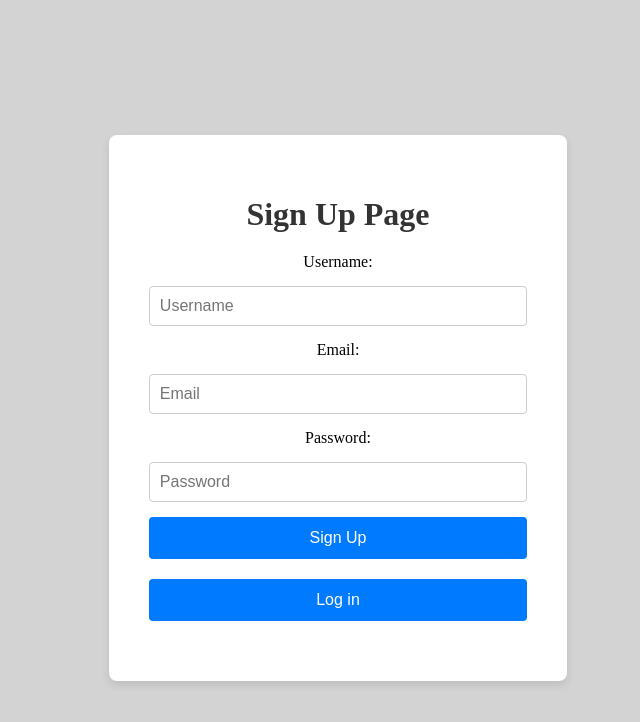
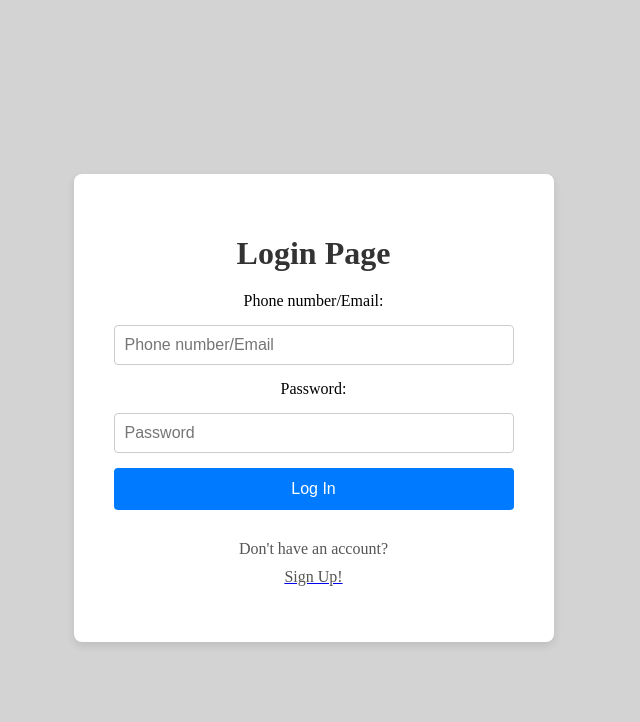
Before and after one commit to hayilha/React-practice, a React (Create React App) app: page /login in a window 1280 px wide. Shown: the top 722 px of the page, without its empty margins (342-982 px from the left). Built offline with nearby package versions, Linux system fonts and the light colour scheme.

Commit message:
Started my project!

```diff
--- a/package.json
+++ b/package.json
@@ -9,6 +9,8 @@
     "prop-types": "^15.8.1",
     "react": "^18.3.1",
     "react-dom": "^18.3.1",
+    "react-phone-number-input": "^3.4.9",
+    "react-router-dom": "^6.28.0",
     "react-scripts": "^3.0.1",
     "styled-components": "^6.1.13",
     "web-vitals": "^2.1.4"
--- a/src/App.js
+++ b/src/App.js
@@ -6,6 +6,8 @@ import React from 'react';
 //import StopWatch from './components/StopWatch';
 //import Login from './components/Sign';
 import Sign from './components/Sign';
+import Login from './components/Login';
+import { BrowserRouter as Router, Route, Routes } from 'react-router-dom'
 //import DigitalClock from './components/DigitalClock';
 //import Mod from './components/Mod';
 //import Ref from './components/Ref';
@@ -27,7 +29,13 @@ import Sign from './components/Sign';
 const App =() =>{
 
   return <div>
-<Sign/>
+<Router>
+  <Routes>
+    <Route path="/login" element={<Login/>}/>
+    <Route path="/" element={<Sign/>}></Route>
+  </Routes>
+</Router>
   </div>
 }
+
 export default App;
--- a/src/components/Login.jsx
+++ b/src/components/Login.jsx
@@ -1,39 +1,52 @@
 
 import React ,{useState}from "react";
 import './in.css'
+import { Link } from 'react-router-dom';
 function Login(){
-    const[username,setUsername]=useState("")
+    const[phone,setPhone]=useState("")
     const[password,setPassword]=useState("")
+    const[message,setMessage]=useState("")
 
-    const[errors,setErrors]=useState("")
+    //const[errors,setErrors]=useState("")
     const logInformation=(event)=>{
         event.preventDefault();
-        validate(username,password)
-        const stored=localStorage.getItem('username')
-        const store=localStorage.getItem('password')
-        if(username===stored && password===store){
-            setMessage("Login Successful")
-        }else{
-            setMessage("Invalid credentials.Kindly try again")
+        //validate(phone,password)
+        const stored=JSON.parse(localStorage.getItem('phone'))||[]
+        const storeed=JSON.parse(localStorage.getItem('email'))||[]
+        const store=JSON.parse(localStorage.getItem('password'))||[]
+        let userId=-1
+        let isPhone=false;
+        let isEmail=false;
+        const Phonereg=/^\d+$/
+        const Emailreg=/^[a-zA-Z0-9._%+-]+@[a-zA-Z0-9.-]+\.[a-zA-Z]{2,}$/
+        const normalizedPhone = phone.startsWith('+233') ? phone : '+233' + phone.slice(1);
+       if(Phonereg.test(phone)){
+        isPhone=true
+        userId=stored.indexOf(normalizedPhone)
+       }else if(Emailreg.test(phone)){
+            isEmail=true
+            userId=storeed.indexOf(phone)
         }
-        setUsername("");
-        setPassword("");
-    }
-const validate=(values)=>{
-
-}
 
 
-    return (
+        if(userId!==-1 && store[userId]===password)
+        {setMessage("Login was successful!!")
+        }else{setMessage("Incorrect credentials.Please try again!")}
+
+        setPhone("");
+        setPassword("");
+
+    }
+     return (
         <div className="loginContainer">
             <h1>Login Page</h1>
             <form onSubmit={logInformation}>
             <label>
-                Username:
+                Phone number/Email:
                 <input type="text"
-                value={username}
-                  placeholder="Username"
-                onChange={(e)=>setUsername(e.target.value)} required/>
+                value={phone}
+                  placeholder="Phone number/Email"
+                onChange={(e)=>setPhone(e.target.value)} required/>
             </label>
             <div>
             <label>
@@ -44,8 +57,10 @@ const validate=(values)=>{
                 onChange={(e)=>setPassword(e.target.value)} required/>
             </label>
             </div>
-            <button  type="submit">Sign Up</button>
+            <button  type="submit">Log In</button>
+            <p>Don't have an account? <Link to="/"><p>Sign Up!</p></Link></p>
             </form>
+            {message &&<p>{message}</p>}
         </div>
     )
 }
--- a/src/components/Sign.jsx
+++ b/src/components/Sign.jsx
@@ -1,69 +1,89 @@
-
-import React ,{useState}from "react";
-import './in.css'
-//import Login from "./Login";
-function Sign(){
-    const[username,setUsername]=useState("")
-    const[password,setPassword]=useState("")
-    const[email,setEmail]=useState("")
-    const[errors,setErrors]=useState({})
+import React, { useState } from "react";
+import './in.css';
+import { Link } from 'react-router-dom';
+import "react-phone-number-input/style.css"
+import PhoneInput from 'react-phone-number-input'
+function Sign() {
+  const [phone, setPhone] = useState("");
+  const [password, setPassword] = useState("");
+  const [email, setEmail] = useState("");
+  const [errors, setErrors] = useState({});
   const [message, setMessage] = useState('');
   const [isButtonDisabled, setIsButtonDisabled] = useState(false);
 
   const logInformation = (event) => {
     event.preventDefault();
 
-
-        const validateErrors = validate(username, email, password);
+    const validateErrors = validate(phone, email, password);
     setErrors(validateErrors);
 
+    if (Object.keys(validateErrors).length === 0) {
 
-        if (Object.keys(validateErrors).length === 0) {
-          localStorage.setItem('username', username);
-          localStorage.setItem('password', password);
-          localStorage.setItem('email', email);
+      const exiPho = JSON.parse(localStorage.getItem('phone')) || [];
+      const exiPas = JSON.parse(localStorage.getItem('password')) || [];
+      const exiEm = JSON.parse(localStorage.getItem('email')) || [];
 
 
-          setUsername("");
+      if (exiPho.includes(phone)) {
+        setMessage("Phone number already registered. Please try again.");
+        return;
+      } else if (exiPas.includes(password)) {
+        setMessage("Password already taken. Please try again.");
+        return;
+      } else if (exiEm.includes(email)) {
+        setMessage("Email has already been used. You might already have an account. Try logging in!");
+        return;
+      }
+
+
+      exiPho.push(phone);
+      exiPas.push(password);
+      exiEm.push(email);
+
+      localStorage.setItem('phone', JSON.stringify(exiPho));
+      localStorage.setItem('password', JSON.stringify(exiPas));
+      localStorage.setItem('email', JSON.stringify(exiEm));
+
+      setPhone("");
       setPassword("");
       setEmail("");
 
       setMessage("You have successfully signed up. Kindly log in now.");
-          setTimeout(()=>{
-            setMessage("")
-          },8000)
+      setTimeout(() => {
+        setMessage("");
+      }, 8000);
     } else {
-
       setIsButtonDisabled(true);
-
-
       setTimeout(() => {
         setErrors({});
         setIsButtonDisabled(false);
       }, 5000);
     }
   };
+   //Json.PARSE is (for getItem)used to convert a object,array back to its original way when retrieving it from the local storage because the local storage takes only strings so when you're setting (setItem)arrays or objects use JSON.stringify.
 
-    const validate = (username, email, password) => {
+  const validate = (phone, email, password) => {
     const error = {};
     const emailRegex = /^[a-zA-Z0-9._%+-]+@[a-zA-Z0-9.-]+\.[a-zA-Z]{2,}$/;
-        const passwordRegex = /^(?=.*[a-z])(?=.*[A-Z])(?=.*\d)(?=.*[@$!%*?&])[A-Za-z\d@$!%*?&]{8,}$/;
-       const usernameReg=/^[A-Za-z]+$/
+    const passwordRegex = /^(?=.*[a-z])(?=.*[A-Z])(?=.*\d)(?=.*[@$!%*?&])[A-Za-z\d@#^()$!%*?&]{8,}$/;
+    //const phoneReg = /^\d+$/
 
 
-        if (!username) {
-          error.username = "Username is required";
-        }else if(!usernameReg.test(username)){
-            error.username="Please make sure you enter only letters"
+
+    if (!phone) {
+      error.phone = "Phone number is required";
+    } else if (!phone.startsWith('+2')) {
+      error.phone = "Please make sure you enter a valid phone number";
     }
 
+    // Email validation
     if (!email) {
       error.email = "Email is required";
     } else if (!emailRegex.test(email)) {
       error.email = "Please enter a valid email address";
     }
 
-
+    // Password validation
     if (!password) {
       error.password = "Password is required";
     } else if (!passwordRegex.test(password)) {
@@ -72,42 +92,66 @@ function Sign(){
 
     return error;
   };
+
   return (
     <div className="loginContainer">
       <h1>Sign Up Page</h1>
       <form onSubmit={logInformation}>
         <label>
-                Username:
-                <input type="text"
-                value={username}
-                  placeholder="Username"
-                onChange={(e)=>setUsername(e.target.value)} required/>
+          Phone number:
+          <PhoneInput
+          international
+          defaultCountry="GH"
+            value={phone}
+            placeholder="Phone number"
+            onChange={setPhone}
+            required
+          />
         </label>
-            {errors.username &&<p className="errors">{errors.username}</p>}
+        {errors.phone && <p className="errors">{errors.phone}</p>}
+
         <div>
-            <label>Email:
-                <input type="text"
+          <label>
+            Email:
+            <input
+              type="text"
               value={email}
               placeholder="Email"
-                onChange={(e)=>setEmail(e.target.value)} required/>
+              onChange={(e) => setEmail(e.target.value)}
+              required
+            />
           </label>
-            {errors.email &&<p className="errors">{errors.email}</p>}
+          {errors.email && <p className="errors">{errors.email}</p>}
         </div>
+
         <div>
           <label>
             Password:
-                <input type="password"
+            <input
+              type="password"
               value={password}
               placeholder="Password"
-                onChange={(e)=>setPassword(e.target.value)} required/>
+              onChange={(e) => setPassword(e.target.value)}
+              required
+            />
           </label>
-            {errors.password &&<p className="errors">{errors.password}</p>}
+          {errors.password && <p className="errors">{errors.password}</p>}
         </div>
-            <button disabled={Object.keys(errors).length>0} type="submit">Sign Up</button>
-            <button>Log in</button>
+
+        <button
+          disabled={Object.keys(errors).length > 0 || isButtonDisabled}
+          type="submit"
+        >
+          Sign Up
+        </button>
+
+       <p>Already have an account?</p><Link to="/Login"> <p>Login!</p></Link>
+
       </form>
+
       {message && <p>{message}</p>}
     </div>
-    )
+  );
 }
-export default Sign
+
+export default Sign;
--- a/src/components/in.css
+++ b/src/components/in.css
@@ -6,6 +6,7 @@
     width: 100%;
     max-width: 400px;
     text-align: center;
+    position: relative
   }
 
   h1 {
@@ -15,6 +16,7 @@
   }
 
   input[type="text"],
+  input[type='number'],
   input[type="password"] {
     width: 100%;
     padding: 10px;
@@ -50,7 +52,7 @@
 
   p {
     margin-top: 10px;
-    font-size: 0.9rem;
+    font-size: 1rem;
     color: #555;
   }
   .error{
@@ -61,3 +63,28 @@
     background-color: #ccc;
     cursor: not-allowed;
   }
+  .PhoneInputInput{
+    width: 100%;
+    padding: 10px;
+    margin: 15px 0;
+    border: 1px solid #ccc;
+    border-radius: 4px;
+    font-size: 1rem;
+    box-sizing: border-box;
+
+  }
+  .loginContainer .bottom-link p {
+    margin-right: 5px; /* Space between the text and link */
+    font-size: 14px;
+    color: #555;
+  }
+
+  .loginContainer .bottom-link a {
+    font-size: 14px;
+    color: #007bff;
+    text-decoration: none;
+  }
+
+  .loginContainer .bottom-link a:hover {
+    text-decoration: underline;
+  }
```
Also changed, not shown: 1 other file (tests, documents, lock files or other folders). Lines whose indentation alone changed are shown as unchanged.
